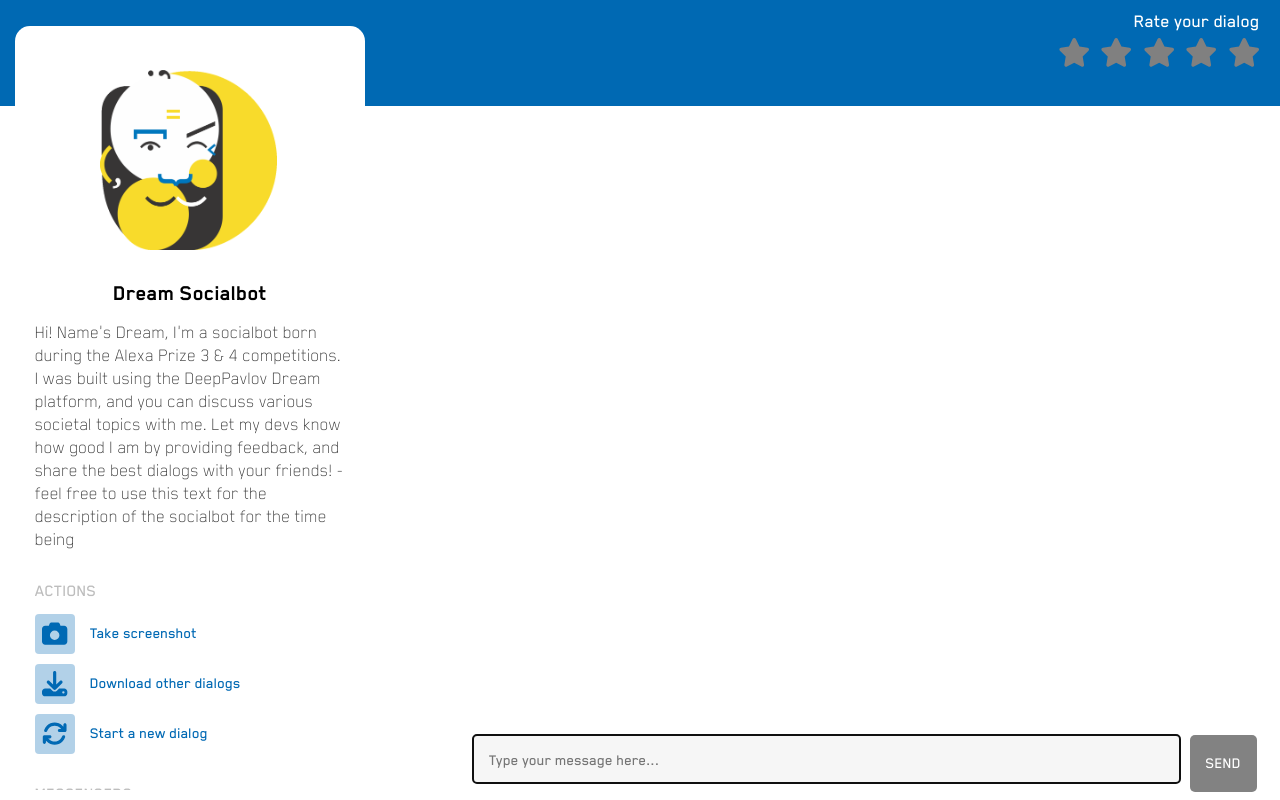
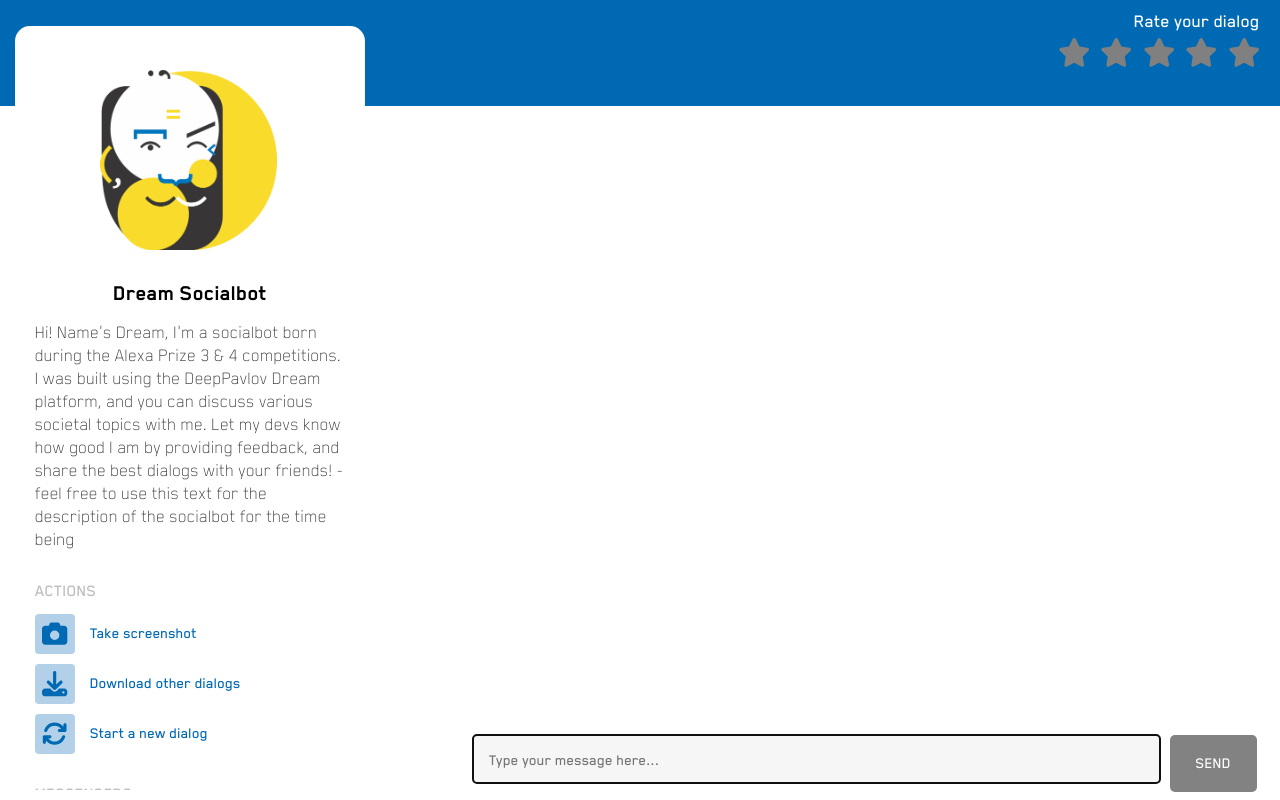
Before and after one commit to deeppavlov/dream-landing, a Next.js app: page / in a window 1280 px wide. Built offline with nearby package versions, Linux system fonts and the light colour scheme.

Commit message:
feat: disable send button when field is empty

```diff
--- a/pages/chat.module.css
+++ b/pages/chat.module.css
@@ -81,9 +81,9 @@
 .input-cont > button {
   align-self: flex-end;
   flex-grow: 0;
-  padding: 8px 16px;
+  padding: 6px 26px;
   height: calc(4em + 4px);
-  background-color: #828282;
+  background-color: #0069b3;
   color: white;
   margin-left: 10px;
   border-radius: 5px;
@@ -91,6 +91,10 @@
   box-shadow: none;
   font-family: inherit;
   text-transform: uppercase;
+}
+
+.input-cont > button:disabled {
+  background-color: #828282;
 }
 
 .input-cont > button:enabled:hover {
--- a/pages/index.tsx
+++ b/pages/index.tsx
@@ -120,7 +120,12 @@
                 }
                 disabled={!!error}
               />
-              <button onClick={() => onClickSend()}>Send</button>
+              <button
+                onClick={() => onClickSend()}
+                disabled={msgDraft.replace(/\W/gi, "") === ""}
+              >
+                Send
+              </button>
             </div>
           </div>
         </div>
```
